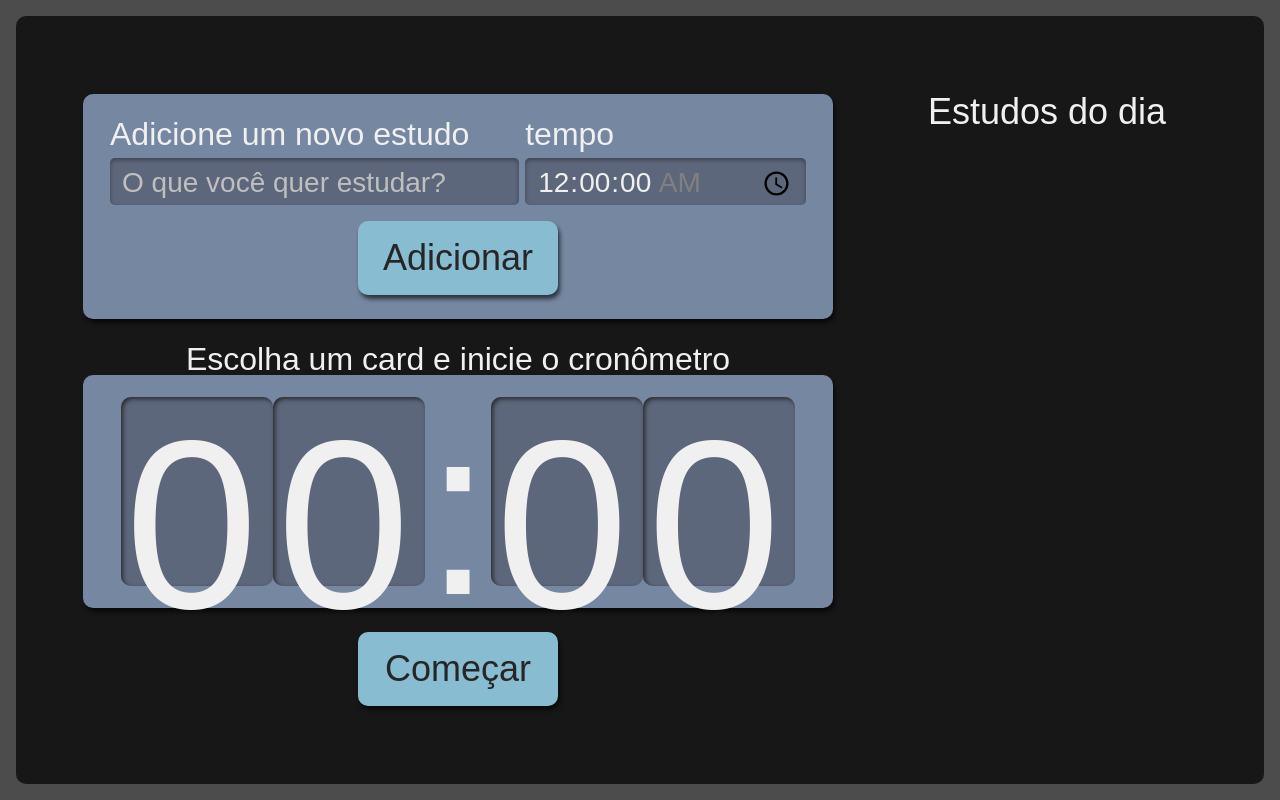
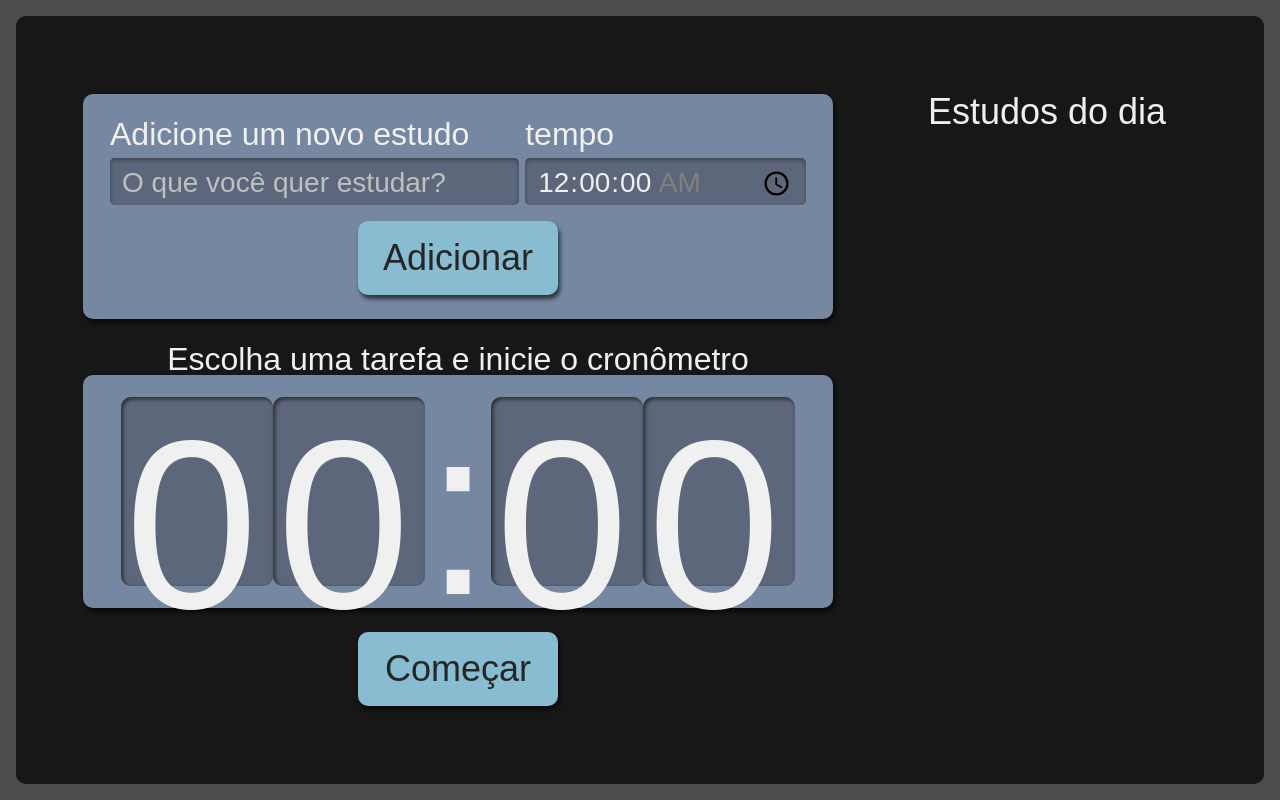
Before and after one commit to TatianePatriota/alura-studies, a React (Create React App) app: page / in a window 1280 px wide. Built offline with nearby package versions, Linux system fonts and the light colour scheme.

Commit message:
alterando texto do cronometro

```diff
--- a/src/components/Cronometro/index.tsx
+++ b/src/components/Cronometro/index.tsx
@@ -10,30 +10,30 @@ interface Props {
   finalizarTarefa: () => void
 }
 
-function Cronometro({selecionado, finalizarTarefa}: Props) {
+function Cronometro({ selecionado, finalizarTarefa }: Props) {
   const [tempo, setTempo] = useState<number>();
 
   useEffect(() => {
-    if(selecionado?.tempo){
+    if (selecionado?.tempo) {
       setTempo(tempoParaSegundos(selecionado?.tempo))
     }
-  },[selecionado]);
+  }, [selecionado]);
 
   function regressiva(contador: number = 0) {
     setTimeout(() => {
-      if(contador > 0){
+      if (contador > 0) {
         setTempo(contador - 1);
-        return regressiva(contador -1);
+        return regressiva(contador - 1);
       }
       finalizarTarefa();
     }, 1000);
   }
 
-  return(
+  return (
     <div className={style.cronometro}>
-      <p className={style.titulo}>Escolha um card e inicie o cronômetro</p>
+      <p className={style.titulo}>Escolha uma tarefa e inicie o cronômetro</p>
       <div className={style.relogioWrapper}>
-        <Relogio tempo={tempo}/>
+        <Relogio tempo={tempo} />
       </div>
       <Button onClick={() => regressiva(tempo)}>
         Começar
```
